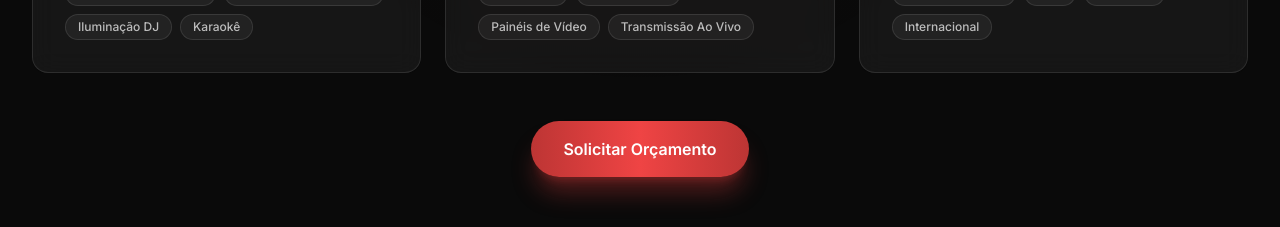
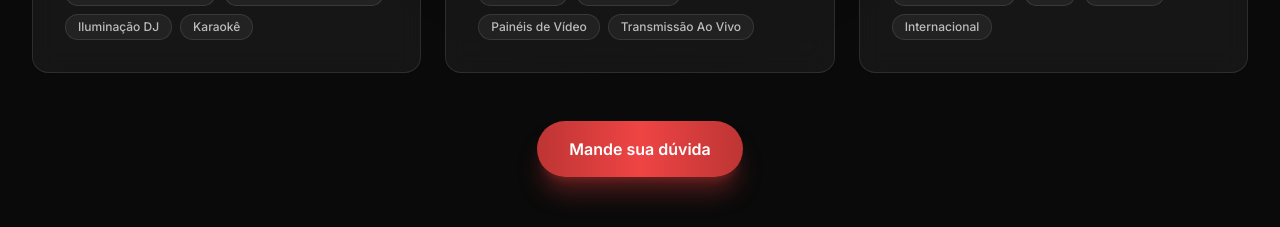
Before and after one commit to arthurkomatsu/reflexsom, a React (Vite) app: page / in a window 1280 px wide. Shown: the part 2820-3047 px from the top of the page. Built offline with nearby package versions, Linux system fonts and the light colour scheme.

Commit message:
Change button name

```diff
--- a/src/components/Services.tsx
+++ b/src/components/Services.tsx
@@ -124,7 +124,7 @@ export default function Services() {
             rel="noopener noreferrer"
             className="btn-primary"
           >
-            Solicitar Orçamento
+            Mande sua dúvida
           </a>
         </motion.div>
       </div>
```
